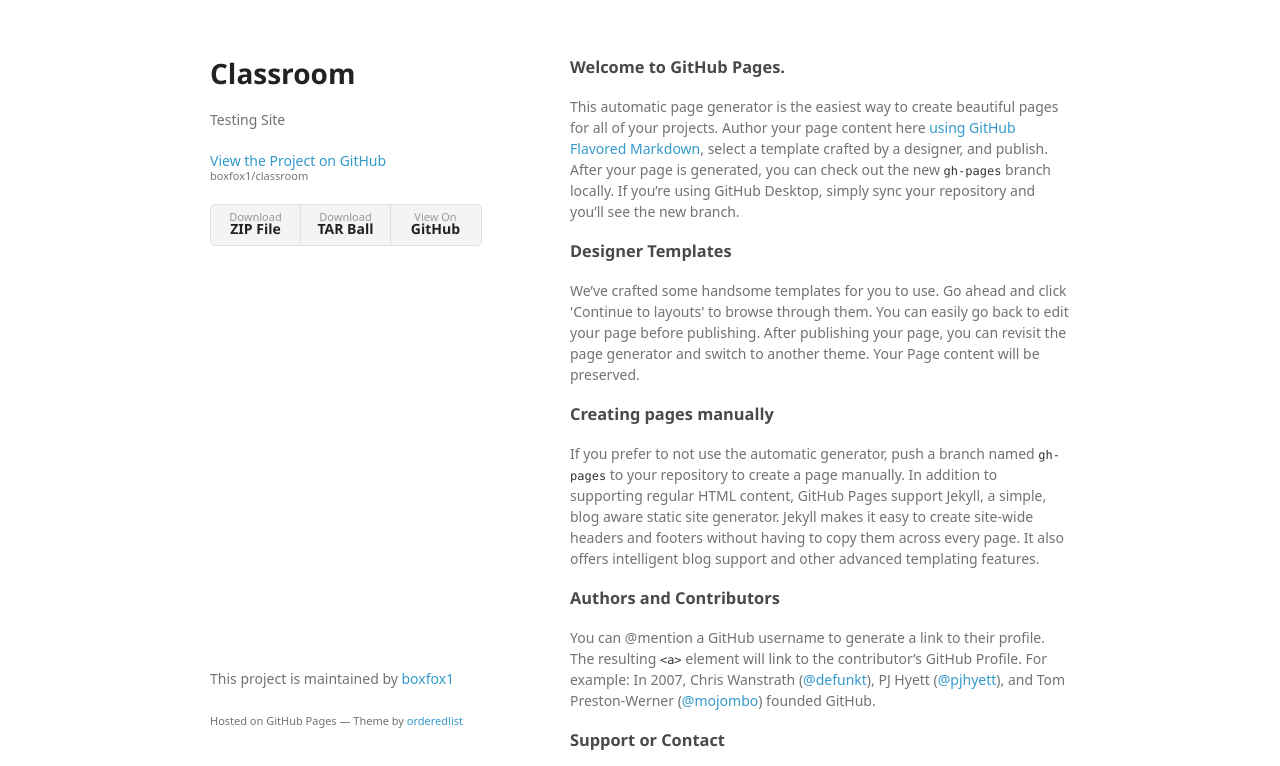
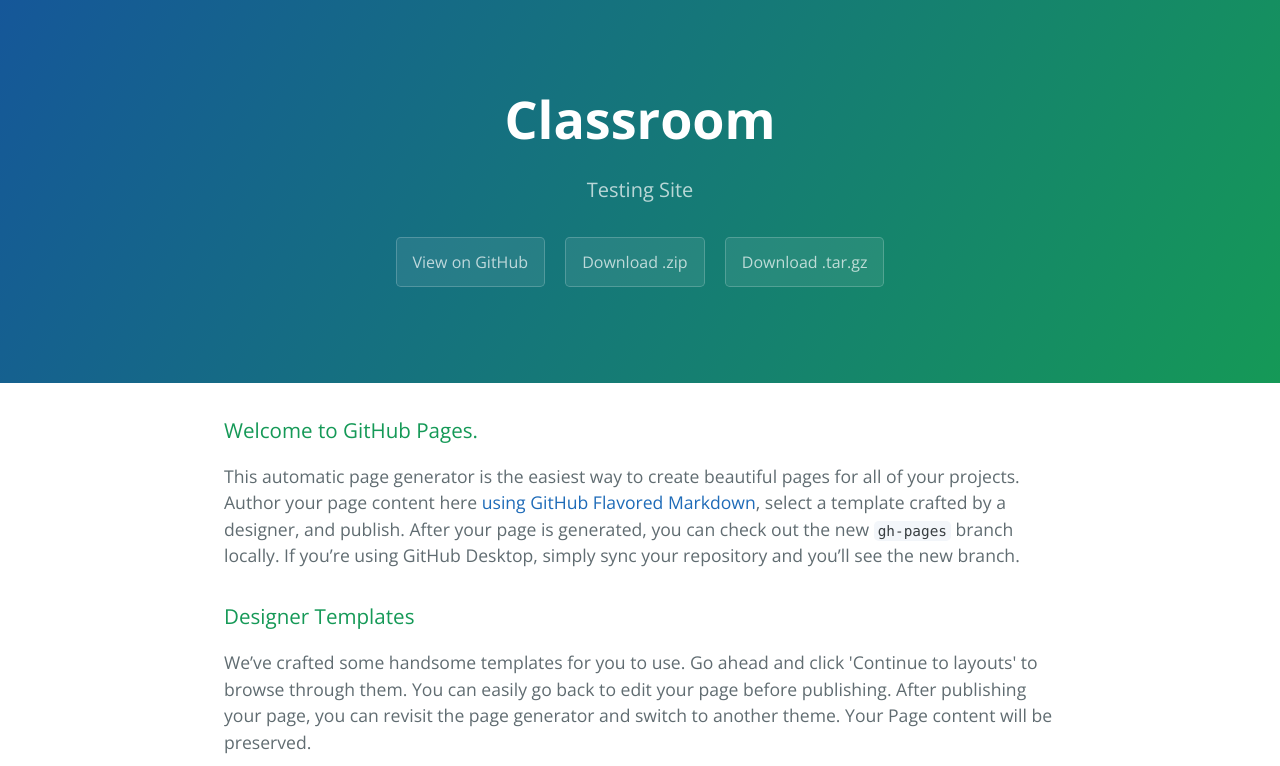
Before and after one commit to boxfox1/classroom, a plain HTML site: page index.html in a window 1280 px wide. Shown: the top 766 px of the page. Drawn offline with nearby package versions, Linux system fonts and the light colour scheme; a web font is replaced by a local one.

Commit message:
Create master branch via GitHub

```diff
--- a/index.html
+++ b/index.html
@@ -1,34 +1,25 @@
-<!doctype html>
-<html>
+<!DOCTYPE html>
+<html lang="en-us">
   <head>
-    <meta charset="utf-8">
-    <meta http-equiv="X-UA-Compatible" content="chrome=1">
+    <meta charset="UTF-8">
     <title>Classroom by boxfox1</title>
-
-    <link rel="stylesheet" href="stylesheets/styles.css">
-    <link rel="stylesheet" href="stylesheets/github-light.css">
-    <meta name="viewport" content="width=device-width">
-    <!--[if lt IE 9]>
-    <script src="//html5shiv.googlecode.com/svn/trunk/html5.js"></script>
-    <![endif]-->
+    <meta name="viewport" content="width=device-width, initial-scale=1">
+    <link rel="stylesheet" type="text/css" href="stylesheets/normalize.css" media="screen">
+    <link href='https://fonts.googleapis.com/css?family=Open+Sans:400,700' rel='stylesheet' type='text/css'>
+    <link rel="stylesheet" type="text/css" href="stylesheets/stylesheet.css" media="screen">
+    <link rel="stylesheet" type="text/css" href="stylesheets/github-light.css" media="screen">
   </head>
   <body>
-    <div class="wrapper">
-      <header>
-        <h1>Classroom</h1>
-        <p>Testing Site</p>
+    <section class="page-header">
+      <h1 class="project-name">Classroom</h1>
+      <h2 class="project-tagline">Testing Site</h2>
+      <a href="https://github.com/boxfox1/classroom" class="btn">View on GitHub</a>
+      <a href="https://github.com/boxfox1/classroom/zipball/master" class="btn">Download .zip</a>
+      <a href="https://github.com/boxfox1/classroom/tarball/master" class="btn">Download .tar.gz</a>
+    </section>
 
-        <p class="view"><a href="https://github.com/boxfox1/classroom">View the Project on GitHub <small>boxfox1/classroom</small></a></p>
-
-
-        <ul>
-          <li><a href="https://github.com/boxfox1/classroom/zipball/master">Download <strong>ZIP File</strong></a></li>
-          <li><a href="https://github.com/boxfox1/classroom/tarball/master">Download <strong>TAR Ball</strong></a></li>
-          <li><a href="https://github.com/boxfox1/classroom">View On <strong>GitHub</strong></a></li>
-        </ul>
-      </header>
-      <section>
-        <h3>
+    <section class="main-content">
+      <h3>
 <a id="welcome-to-github-pages" class="anchor" href="#welcome-to-github-pages" aria-hidden="true"><span aria-hidden="true" class="octicon octicon-link"></span></a>Welcome to GitHub Pages.</h3>
 
 <p>This automatic page generator is the easiest way to create beautiful pages for all of your projects. Author your page content here <a href="https://guides.github.com/features/mastering-markdown/">using GitHub Flavored Markdown</a>, select a template crafted by a designer, and publish. After your page is generated, you can check out the new <code>gh-pages</code> branch locally. If you’re using GitHub Desktop, simply sync your repository and you’ll see the new branch.</p>
@@ -52,13 +43,15 @@
 <a id="support-or-contact" class="anchor" href="#support-or-contact" aria-hidden="true"><span aria-hidden="true" class="octicon octicon-link"></span></a>Support or Contact</h3>
 
 <p>Having trouble with Pages? Check out our <a href="https://help.github.com/pages">documentation</a> or <a href="https://github.com/contact">contact support</a> and we’ll help you sort it out.</p>
-      </section>
-      <footer>
-        <p>This project is maintained by <a href="https://github.com/boxfox1">boxfox1</a></p>
-        <p><small>Hosted on GitHub Pages &mdash; Theme by <a href="https://github.com/orderedlist">orderedlist</a></small></p>
+
+      <footer class="site-footer">
+        <span class="site-footer-owner"><a href="https://github.com/boxfox1/classroom">Classroom</a> is maintained by <a href="https://github.com/boxfox1">boxfox1</a>.</span>
+
+        <span class="site-footer-credits">This page was generated by <a href="https://pages.github.com">GitHub Pages</a> using the <a href="https://github.com/jasonlong/cayman-theme">Cayman theme</a> by <a href="https://twitter.com/jasonlong">Jason Long</a>.</span>
       </footer>
-    </div>
-    <script src="javascripts/scale.fix.js"></script>
+
+    </section>
+
 
   </body>
 </html>
```
